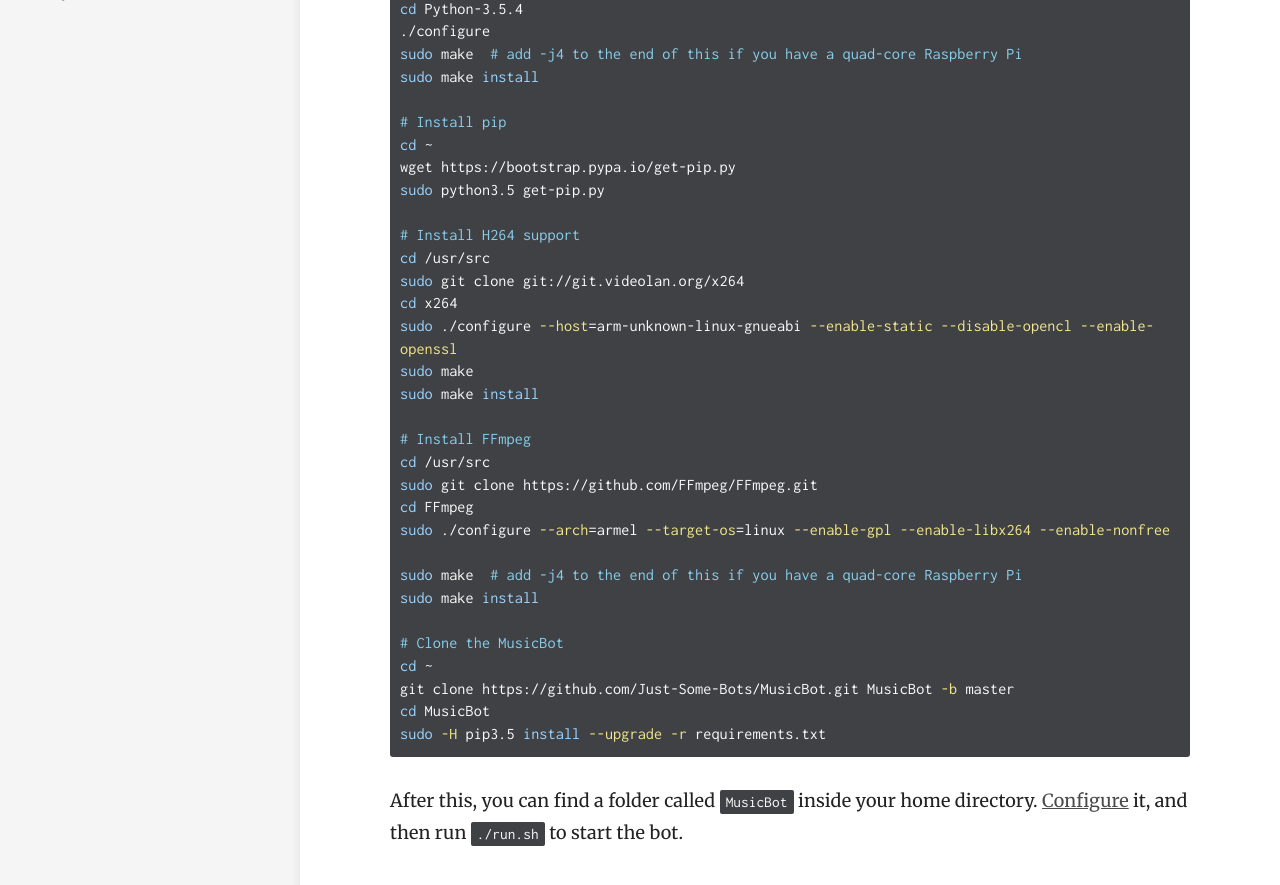
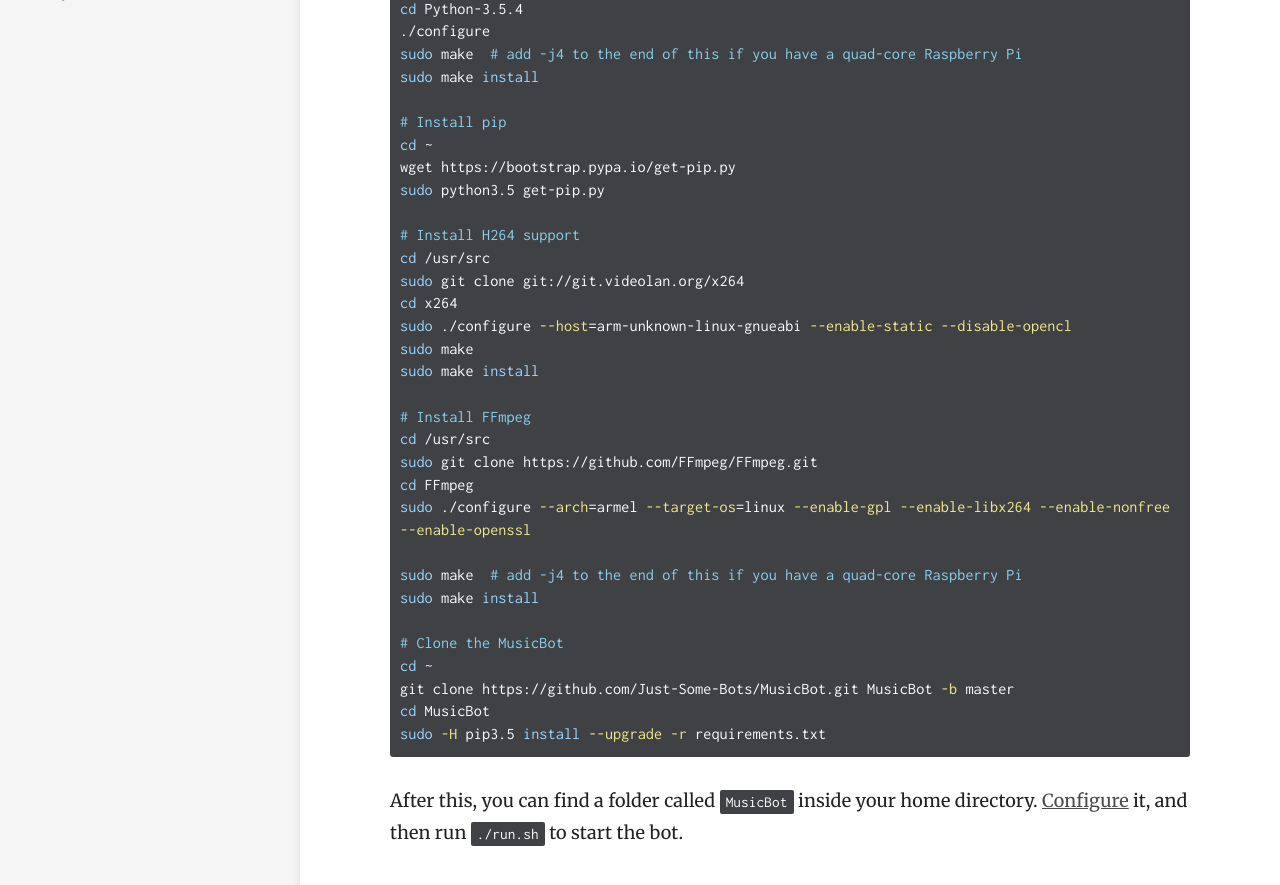
Before and after one commit to Just-Some-Bots/MusicBot, a Jekyll site: the page built from _docs/installing/raspbian.md, in a window 1280 px wide and 900 px high, scrolled down 794 px. Shown: the top 885 px of the window. Built offline with Jekyll 4.4.1, drawn with Linux system fonts in a browser that asks for light colours; part of the change alters nothing that is shown.

Commit message:
Making tired prs 101, option was in the wrong spot

```diff
--- a/_docs/installing/raspbian.md
+++ b/_docs/installing/raspbian.md
@@ -43,7 +43,7 @@ sudo python3.5 get-pip.py
 cd /usr/src
 sudo git clone git://git.videolan.org/x264
 cd x264
-sudo ./configure --host=arm-unknown-linux-gnueabi --enable-static --disable-opencl --enable-openssl
+sudo ./configure --host=arm-unknown-linux-gnueabi --enable-static --disable-opencl
 sudo make
 sudo make install
 
@@ -51,7 +51,7 @@ sudo make install
 cd /usr/src
 sudo git clone https://github.com/FFmpeg/FFmpeg.git
 cd FFmpeg
-sudo ./configure --arch=armel --target-os=linux --enable-gpl --enable-libx264 --enable-nonfree
+sudo ./configure --arch=armel --target-os=linux --enable-gpl --enable-libx264 --enable-nonfree --enable-openssl
 
 sudo make  # add -j4 to the end of this if you have a quad-core Raspberry Pi
 sudo make install
```
